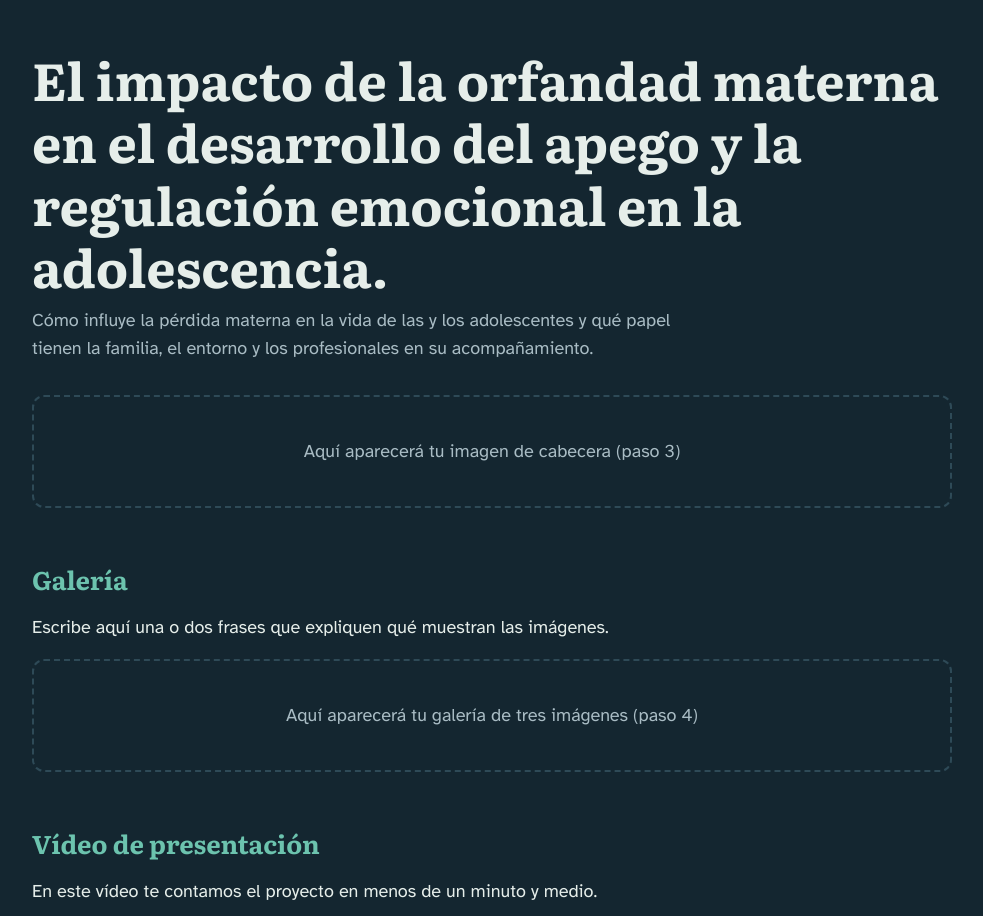
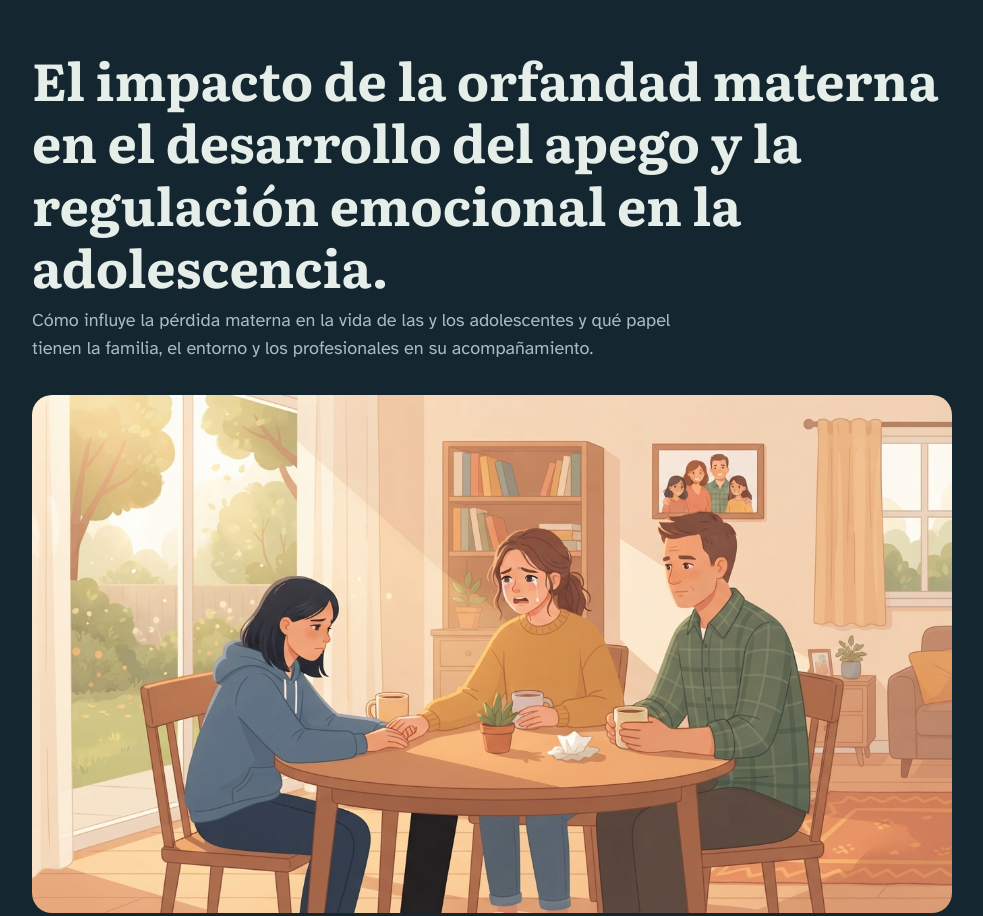
Before and after one commit to martapavon6-hash/practica-imagenes-video, a plain HTML site: page index.html in a window 1280 px wide. Shown: the top 916 px of the page, without its empty margins (148-1131 px from the left). Drawn offline with Linux system fonts and the dark colour scheme.

Commit message:
Añado imagen de cabecera

```diff
--- a/index.html
+++ b/index.html
@@ -27,7 +27,7 @@
         --fondo: #142630;
         --superficie: #1C3240;
         --texto: #E6EEEA;
-        --texto-suave: #A9BCC4;
+        --texto-suave: #A9BCC2;
         --acento: #6CC3AE;
         --borde: #2E4A57;
         color-scheme: dark;
@@ -149,7 +149,7 @@
 
     <div class="zona" data-aviso="Aquí aparecerá tu imagen de cabecera (paso 3)">
       <!-- PASO 3: CABECERA ============================ INICIO -->
-
+<img class="imagen-cabecera" src="img/cabecera.jpg" alt="Una joven adolescente con expresión de tristeza se está desahogando con su padre y su hermana.">
       <!-- PASO 3: CABECERA =============================== FIN -->
     </div>
   </header>
```
